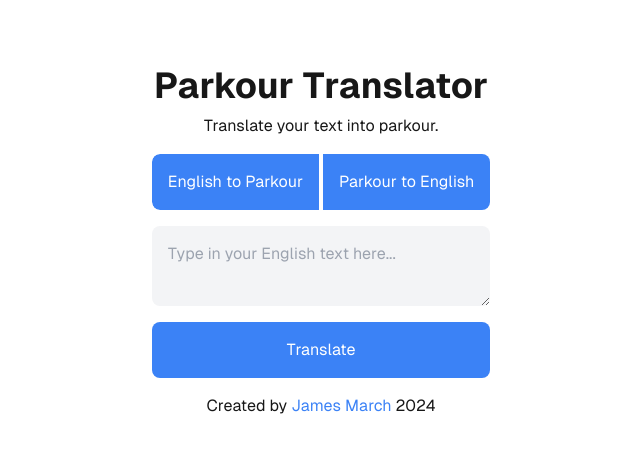
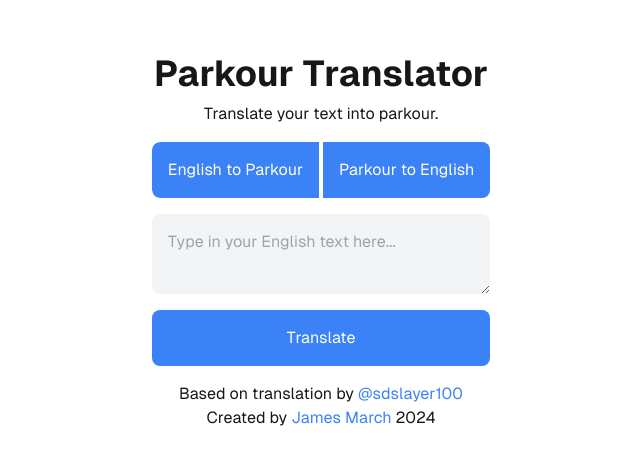
Before and after one commit to Fokkos/parkour-translation, a Next.js app in the folder parkour/: page / in a window 1280 px wide. Shown: the part 158-622 px from the top of the page, without its empty margins (319-959 px from the left). Built offline with nearby package versions, Linux system fonts and the light colour scheme.

Commit message:
credits to sd

```diff
--- a/parkour/src/app/page.tsx
+++ b/parkour/src/app/page.tsx
@@ -16,9 +16,13 @@ export default function Home() {
         <Translator />
 
         <p className="mt-4">
+          Based on translation by <a href="https://twitter.com/sdslayer100" className="text-blue-500">@sdslayer100</a>
+        </p>
+        <p>
           Created by <a href="https://twitter.com/fokkos2" className="text-blue-500">James March</a> 2024
         </p>
       </div>
+
 
       </main>
     </div>
```
